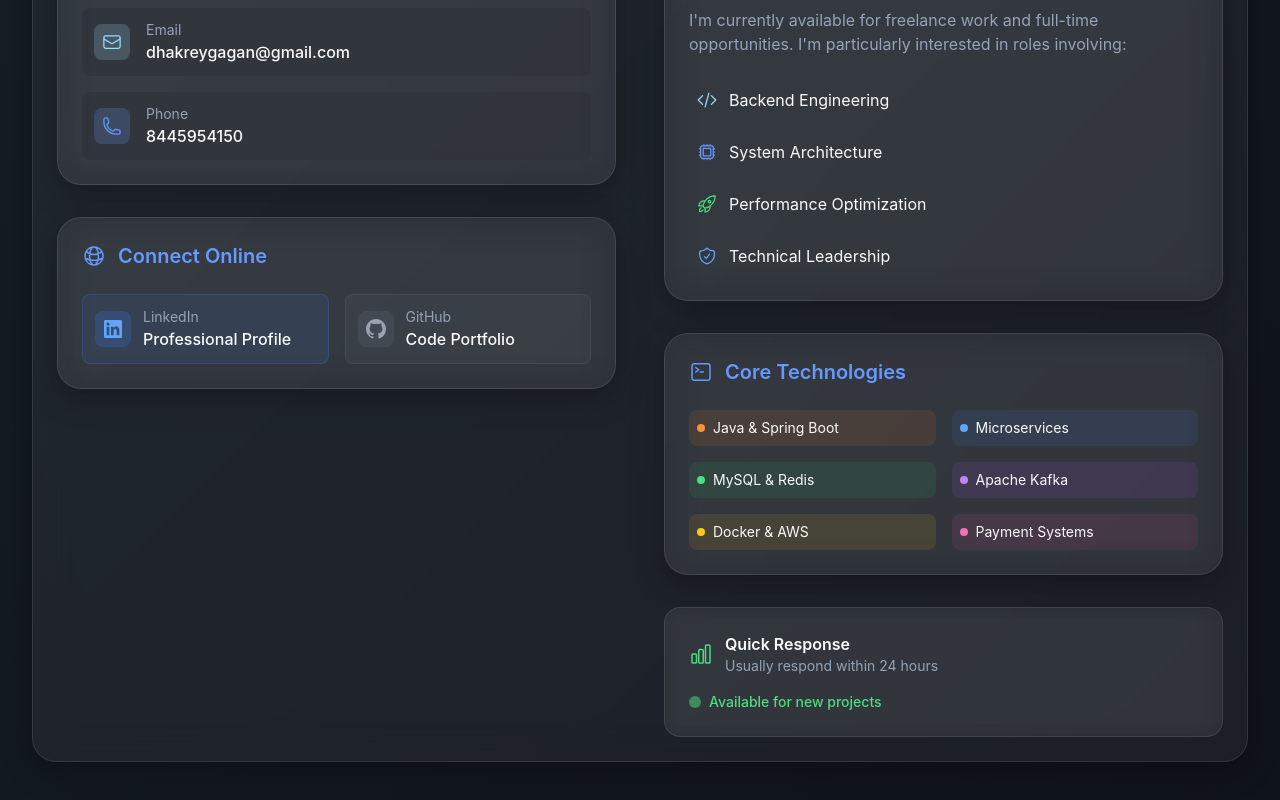
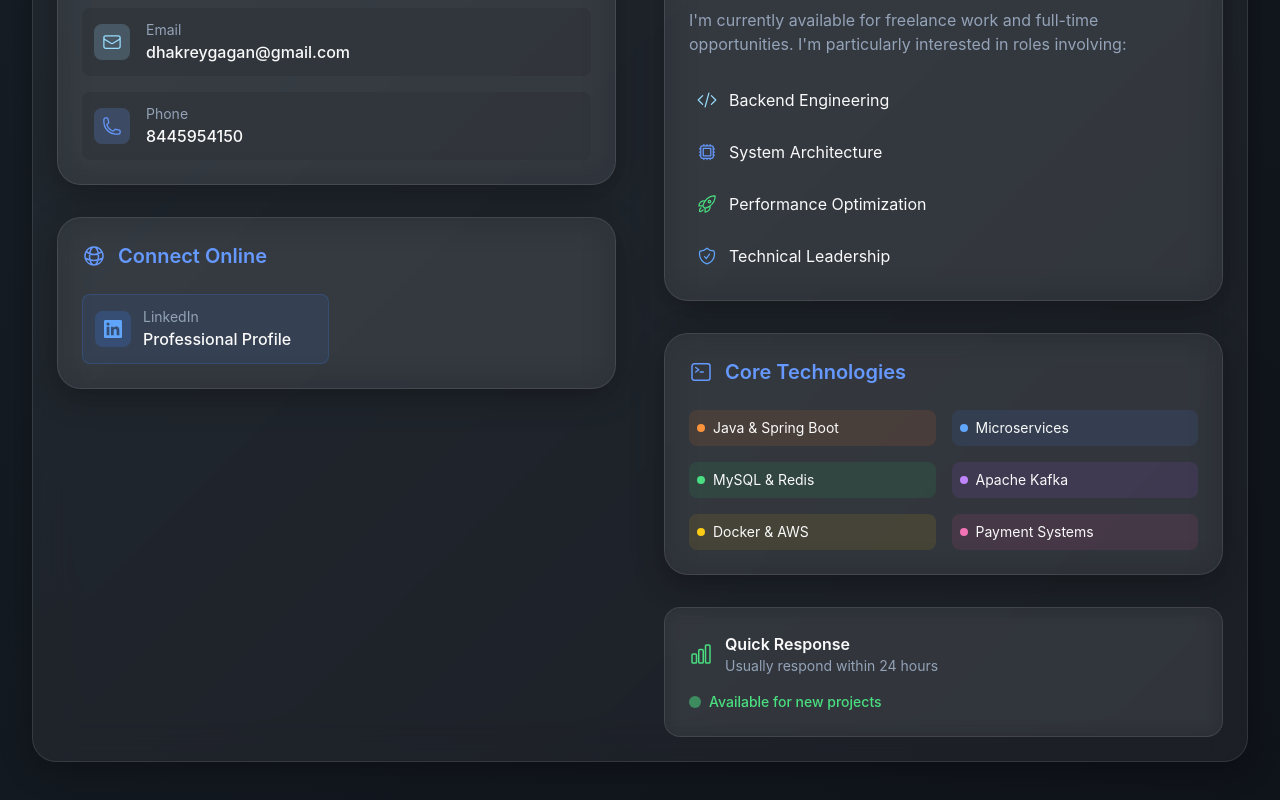
Before and after one commit to gagandhakrey/gagan-portfolio, a Next.js app: page / in a window 1280 px wide. Shown: the part 8079-8879 px from the top of the page. Built offline with nearby package versions, Linux system fonts and the light colour scheme.

Commit message:
commit 5

```diff
--- a/components/organisms/ContactSection.tsx
+++ b/components/organisms/ContactSection.tsx
@@ -128,7 +128,7 @@ export function ContactSection() {
                     </div>
                   </a>
 
-                  <a
+                  {/* <a
                     href={meta.github}
                     target="_blank"
                     rel="noopener noreferrer"
@@ -142,10 +142,10 @@ export function ContactSection() {
                     <div>
                       <p className="text-sm text-muted-foreground">GitHub</p>
                       <p className="text-foreground font-medium group-hover/item:text-gray-400 transition-colors">
-                        Code Portfolio
+                        Projects & Code
                       </p>
                     </div>
-                  </a>
+                  </a> */}
                 </div>
               </div>
             </motion.div>
```
